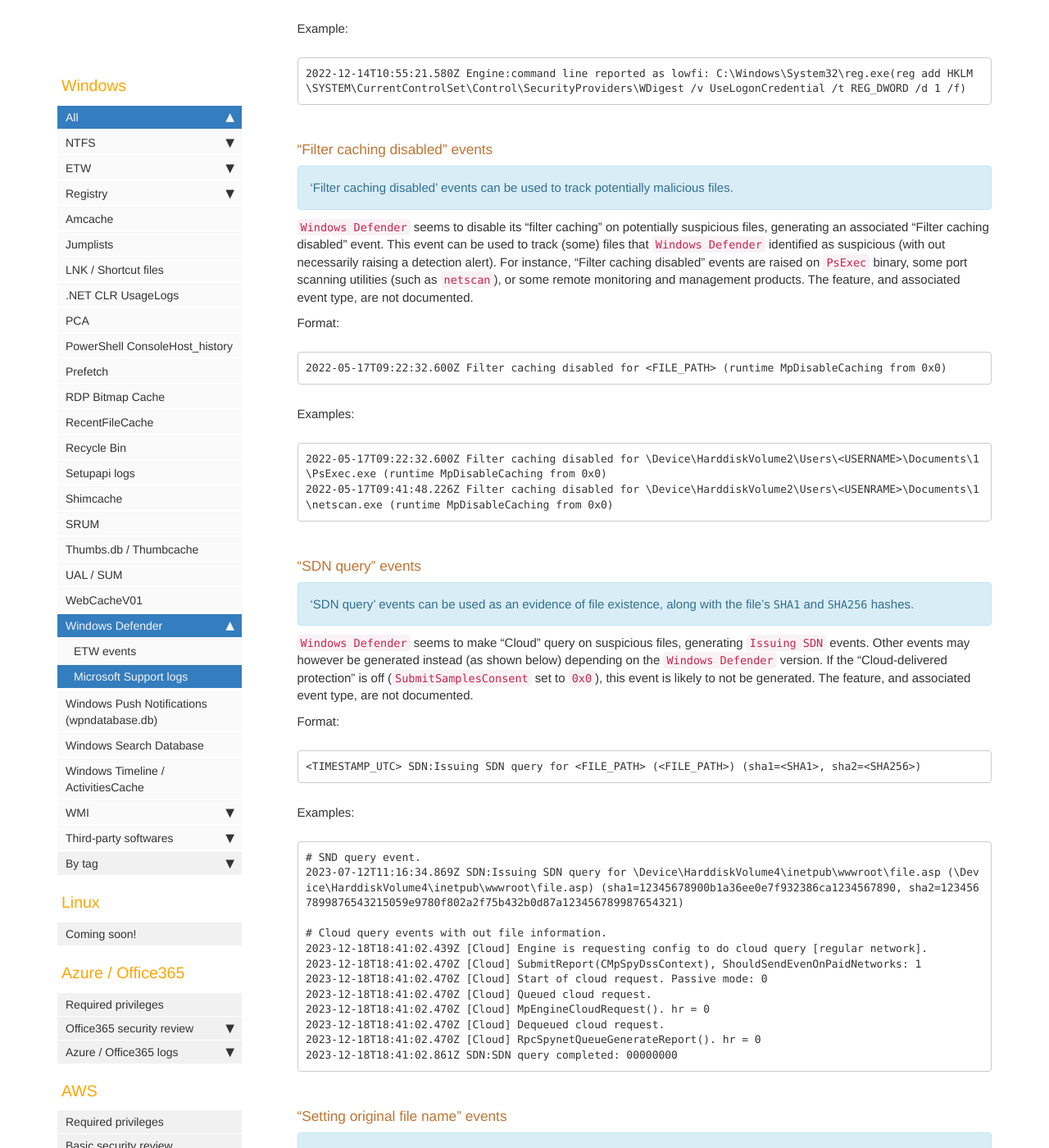
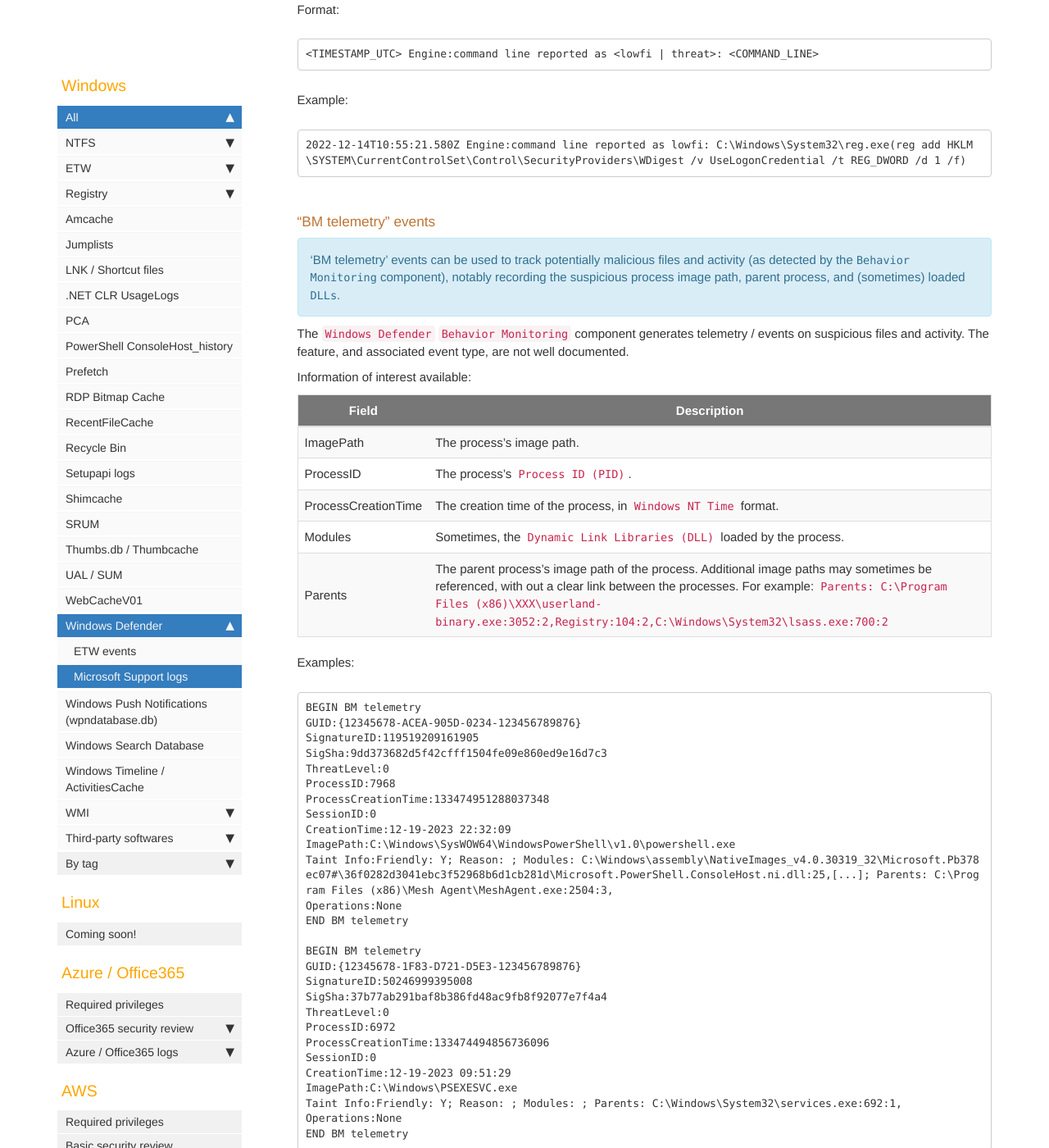
Before and after one commit to Qazeer/artefacts.help, a Jekyll site: the page built from pages/windows/defender_support_logs.md, in a window 1280 px wide and 1400 px high, scrolled down 3763 px. Shown: the whole window at 82% size. Built offline with Jekyll 4.4.1, drawn with Linux system fonts in a browser that asks for light colours; our own code applies the rules of GitHub Pages for plain Markdown files; comment, search, counter and statistics services are not loaded; some of the changed text lies outside the part shown.

Commit message:
[Artefact] Windows Defender Support logs - Add additional MPLog events

````diff
--- a/pages/windows/defender_support_logs.md
+++ b/pages/windows/defender_support_logs.md
@@ -21,8 +21,8 @@ folder: windows
 
 | File | Description |
 |------|-------------|
-| `MPLog-YYMMDD-hhmmss.log` | The `Microsoft Protection Log` (`MPLog`) log includes a number of event types related to past `Windows Defender` scanning activity and detections, notably to permit troubleshooting performance issues related to real-time protection. <br><br> The `MPLog` can be a source of historical information on: <br> - Program  and suspicious command line executions. <br> - Files existence and access. <br> - `Windows Defender` configuration state and detections. |
-| `MPScanSkip-YYMMDD-hhmmss.log` | The `Microsoft Scan Skip` (`MPScanSkip`) log stores information on `Windows Defender` scans that were skipped or aborted. A scan can be aborted for a number of reason, including timeout limit. <br><br> The `MPScanSkip` log can be a source of historical information on files that were not, or partially, scanned by `Windows Defender`. |
+| `MPLog-YYMMDD-hhmmss.log` | The `Microsoft Protection Log` (`MPLog`) log includes a number of event types related to past `Windows Defender` scanning activity and detections, notably to permit the troubleshooting of performance issues related to real-time protection. <br><br> The `MPLog` can be a source of historical information on: <br> - Program  and suspicious command line executions. <br> - Files existence and access. <br> - `Windows Defender` configuration state and detections. |
+| `MPScanSkip-YYMMDD-hhmmss.log` | The `Microsoft Scan Skip` (`MPScanSkip`) log stores information on `Windows Defender` scans that were skipped or aborted. A scan can be aborted for a number of reason, including reaching the timeout limit. <br><br> The `MPScanSkip` log can be a source of historical information on files that were not, or partially, scanned by `Windows Defender`. |
 
 ### Microsoft Protection Log (MPLog)
 
@@ -31,7 +31,7 @@ interest for incident response investigations.
 
 #### Estimated performance impact events
 
-{% include note.html content="Estimated performance impact events can be used: <br> - As a evidence of process execution. <br> - To determine the (minimun) number of files accessed by a given process. <br> - To retrieve the path of a (single) file accessed by a given process." %}
+{% include note.html content="Estimated performance impact events can be used: <br> - As an evidence of process execution. <br> - To determine the (minimun) number of files accessed by a given process. <br> - To retrieve the path of a (single) file accessed by a given process." %}
 
 The "Estimated performance impact" events track the performance impact of
 `Windows Defender` scans and can be a source of historical information on
@@ -57,14 +57,14 @@ Information of interest available, as stated in the
 | ProcessImageName | The process's image name. | `svchost.exe` |
 | Pid | The process's `Process ID (PID)`. | 7836 |
 | TotalTime | The total time `Windows Defender` spent scanning the files accessed by the process. | 6070 |
-| Count | The total number of files accessed by the process that were scanned by `Windows Defender`. As some files can be excluded from scanning, the total number of files accessed by the process may be higher. | 24 |
+| Count | The total number of files accessed by the process that were scanned by `Windows Defender`. <br><br> As some files can be excluded from scanning, the total number of files accessed by the process may be higher. | 24 |
 | MaxTime | The longest scan time recorded, in milliseconds. | 828 |
-| MaxTimeFile | The path of the file by the process for which the longest scan (of MaxTime duration) was recorded. | \Device\HarddiskVolume1\Downloads\binary.exe |
+| MaxTimeFile | The path of the file for which the longest scan time (of MaxTime duration) was recorded. | \Device\HarddiskVolume1\Downloads\binary.exe |
 | EstimatedImpact | "The percentage of time spent in scans for files accessed by this process out of the period in which this process experienced scan activity" | 100% |
 
 #### Real-time detections events
 
-{% include note.html content="Detection-related events can be used to retrieve information on malware detections by `Windows Defender` (in complement to [`Microsoft-Windows-Windows Defender/Operational` ETW events](./etw_windows_defender.md#windows-defender-malware-detection-events)). The information available include the filepath of the file that raised the detection, and the threat type and name of the detection." %}
+{% include note.html content="Detection-related events can be used to retrieve information on malware detections by `Windows Defender` (in complement to [`Microsoft-Windows-Windows Defender/Operational` ETW events](./etw_windows_defender.md#windows-defender-malware-detection-events)). The information available notably include the filepath of the file that raised the detection, and the threat type and name of the detection." %}
 
 Various events are emitted by `Windows Defender` following a detection. These
 events can be used to retrieve information on the detection, such as the
@@ -146,6 +146,56 @@ Example:
 2022-12-14T10:55:21.580Z Engine:command line reported as lowfi: C:\Windows\System32\reg.exe(reg add HKLM\SYSTEM\CurrentControlSet\Control\SecurityProviders\WDigest /v UseLogonCredential /t REG_DWORD /d 1 /f)
 ```
 
+#### "BM telemetry" events
+
+{% include note.html content="'BM telemetry' events can be used to track potentially malicious files and activity (as detected by the `Behavior Monitoring` component), notably recording the suspicious process image path, parent process, and (sometimes) loaded `DLLs`." %}
+
+The `Windows Defender` `Behavior Monitoring` component generates telemetry /
+events on suspicious files and activity. The feature, and associated event
+type, are not well documented.
+
+Information of interest available:
+
+| Field | Description |
+|-------|-------------|
+| ImagePath | The process's image path. |
+| ProcessID | The process's `Process ID (PID)`. |
+| ProcessCreationTime | The creation time of the process, in `Windows NT Time` format. |
+| Modules | Sometimes, the `Dynamic Link Libraries (DLL)` loaded by the process. |
+| Parents | The parent process's image path of the process. Additional image paths may sometimes be referenced, with out a clear link between the processes. For example: `Parents: C:\Program Files (x86)\XXX\userland-binary.exe:3052:2,Registry:104:2,C:\Windows\System32\lsass.exe:700:2` |
+
+Examples:
+
+```
+BEGIN BM telemetry
+GUID:{12345678-ACEA-905D-0234-123456789876}
+SignatureID:119519209161905
+SigSha:9dd373682d5f42cfff1504fe09e860ed9e16d7c3
+ThreatLevel:0
+ProcessID:7968
+ProcessCreationTime:133474951288037348
+SessionID:0
+CreationTime:12-19-2023 22:32:09
+ImagePath:C:\Windows\SysWOW64\WindowsPowerShell\v1.0\powershell.exe
+Taint Info:Friendly: Y; Reason: ; Modules: C:\Windows\assembly\NativeImages_v4.0.30319_32\Microsoft.Pb378ec07#\36f0282d3041ebc3f52968b6d1cb281d\Microsoft.PowerShell.ConsoleHost.ni.dll:25,[...]; Parents: C:\Program Files (x86)\Mesh Agent\MeshAgent.exe:2504:3,
+Operations:None
+END BM telemetry
+
+BEGIN BM telemetry
+GUID:{12345678-1F83-D721-D5E3-123456789876}
+SignatureID:50246999395008
+SigSha:37b77ab291baf8b386fd48ac9fb8f92077e7f4a4
+ThreatLevel:0
+ProcessID:6972
+ProcessCreationTime:133474494856736096
+SessionID:0
+CreationTime:12-19-2023 09:51:29
+ImagePath:C:\Windows\PSEXESVC.exe
+Taint Info:Friendly: Y; Reason: ; Modules: ; Parents: C:\Windows\System32\services.exe:692:1,
+Operations:None
+END BM telemetry
+```
+
 #### "Filter caching disabled" events
 
 {% include note.html content="'Filter caching disabled' events can be used to track potentially malicious files." %}
@@ -172,16 +222,36 @@ Examples:
 2022-05-17T09:41:48.226Z Filter caching disabled for \Device\HarddiskVolume2\Users\<USENRAME>\Documents\1\netscan.exe (runtime MpDisableCaching from 0x0)
 ```
 
-#### "SDN query" events
+#### EMS Detection events
 
-{% include note.html content="'SDN query' events can be used as an evidence of file existence, along with the file's `SHA1` and `SHA256` hashes." %}
+{% include note.html content="'Filter caching disabled' events can be used to track detection of malicious content in memory." %}
+
+`Windows Defender` seems to periodically scan the memory of processes,
+generating `Engine:EMS scan for process` events. If malicious content is
+detected in memory, an `EMS detection` event may be recorded.
+
+Format:
+
+```
+<TIMESTAMP_UTC> Engine:EMS detection: <THREAT_NAME>, sigseq=<SIGSEQ>, pid=<PROCESS_ID>
+```
+
+Example:
+
+```
+2023-11-24T06:19:53.270Z Engine:EMS detection: HackTool:MSIL/Mimikatz!MSR, sigseq=0x0000123456789B73, pid=1254
+```
+
+#### "Issuing SDN query" events
+
+{% include note.html content="'Issuing SDN query' events can be used as an evidence of file existence, along with the file's `SHA1` and `SHA256` hashes." %}
 
 `Windows Defender` seems to make "Cloud" query on suspicious files, generating
-`Issuing SDN` events. Other events may however be generated instead (as shown
-below) depending on the `Windows Defender` version. If the "Cloud-delivered
-protection" is off (`SubmitSamplesConsent` set to `0x0`), this event is likely
-to not be generated.  The feature, and associated event type, are not
-documented.
+"Issuing SDN query" events. Other events may however be generated instead (as
+shown below) depending on the `Windows Defender` version. This event is likely
+to be dependant on the activation of "Cloud-delivered protection"
+(`SubmitSamplesConsent` set to `0x1`). The feature, and associated event type,
+are not documented.
 
 Format:
 
@@ -262,6 +332,17 @@ Ext Exclusions:
 [...]
 ```
 
+In addition to 'RTP Perf Log' events, other `Windows Defender` real-time
+protection events may reference the configured scan exclusions.
+"[RTP] [Exclusion]" or
+"[RTP] [Mini-filter] volume <XXX> excluded from scanning due to path exclusion"
+events also reference the folders excluded from a scan.
+
+```
+2024-01-26T22:46:35.043Z [RTP] [Exclusion] T:\ is discarded due to error 0x80070002
+2024-01-26T22:46:35.043Z [RTP] [Mini-filter] volume \Device\HarddiskVolume34 excluded from scanning due to path exclusion
+```
+
 ### Tool(s)
 
 The [`mplog_parser`](https://github.com/Intrinsec/mplog_parser) Python script
````
Also changed, not shown: other parts of pages/windows/defender_support_logs.md (+3 -3 lines).
